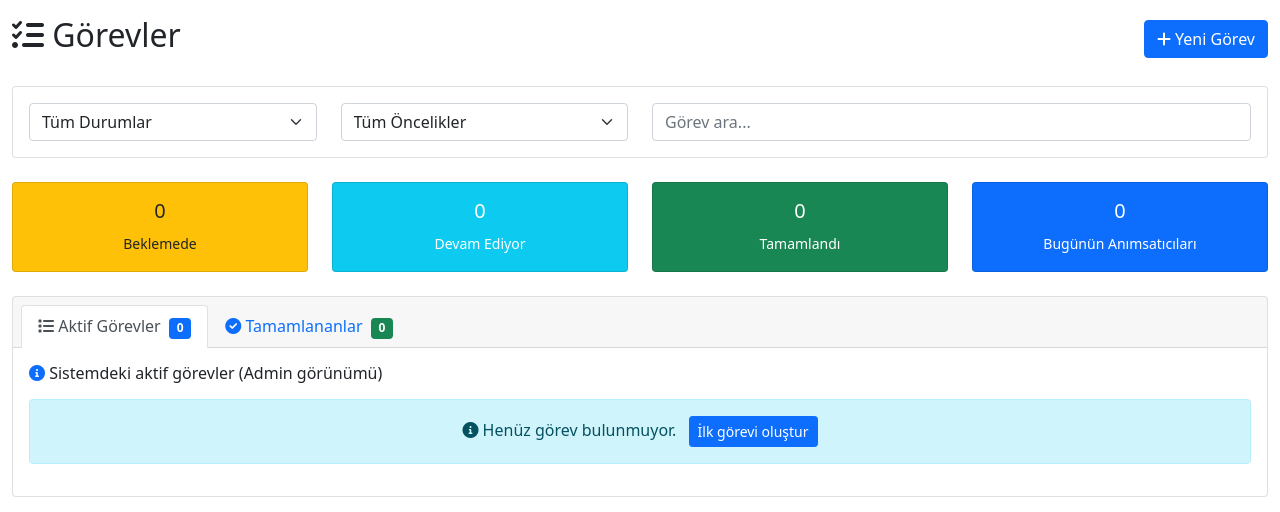
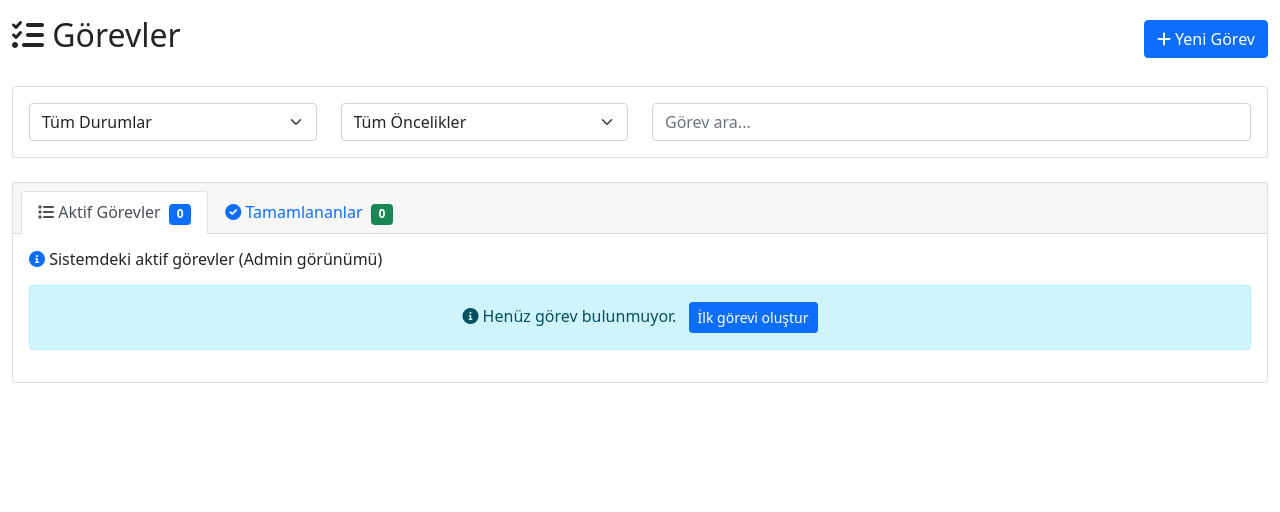
Before and after one commit to ozmenkaya/todo, a Flask app: page / in a window 1280 px wide. Shown: the part 62-574 px from the top of the page. Run offline with Flask 3, Linux system fonts and the light colour scheme; a user stored in the database is signed in; data that the repository does not hold is empty.

Commit message:
Görev özeti dashboard kartları kaldırıldı - daha temiz ana sayfa görünümü

```diff
--- a/templates/index.html
+++ b/templates/index.html
@@ -36,42 +36,6 @@
                     </div>
                     <div class="col-md-6">
                         <input type="text" class="form-control" id="searchInput" placeholder="Görev ara...">
-                    </div>
-                </div>
-            </div>
-        </div>
-
-        <!-- Görev Özeti -->
-        <div class="row mb-4">
-            <div class="col-md-3">
-                <div class="card bg-warning text-dark">
-                    <div class="card-body text-center">
-                        <h5>{{ tasks|selectattr("status", "equalto", "pending")|list|length }}</h5>
-                        <small>Beklemede</small>
-                    </div>
-                </div>
-            </div>
-            <div class="col-md-3">
-                <div class="card bg-info text-white">
-                    <div class="card-body text-center">
-                        <h5>{{ tasks|selectattr("status", "equalto", "in_progress")|list|length }}</h5>
-                        <small>Devam Ediyor</small>
-                    </div>
-                </div>
-            </div>
-            <div class="col-md-3">
-                <div class="card bg-success text-white">
-                    <div class="card-body text-center">
-                        <h5>{{ completed_tasks|length if current_user.role == 'admin' else (assigned_completed_tasks|length + created_completed_tasks|length) if current_user.role != 'employee' else assigned_completed_tasks|length }}</h5>
-                        <small>Tamamlandı</small>
-                    </div>
-                </div>
-            </div>
-            <div class="col-md-3">
-                <div class="card bg-primary text-white">
-                    <div class="card-body text-center">
-                        <h5 id="todayRemindersCount">0</h5>
-                        <small>Bugünün Anımsatıcıları</small>
                     </div>
                 </div>
             </div>
```
